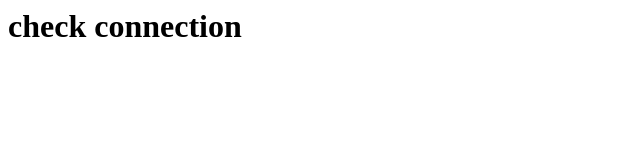
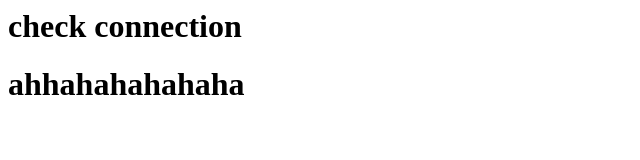
Before and after one commit to nguyenmanh96/git-demo, a plain HTML site: page index.html in a window 1280 px wide. Shown: the whole page, without its empty margins (0-640 px from the left). Drawn offline with Linux system fonts and the light colour scheme.

Commit message:
Update index.html

```diff
--- a/index.html
+++ b/index.html
@@ -1 +1,3 @@
 <h1> check connection </h1>
+
+<h1> ahhahahahahaha </h1>
```
